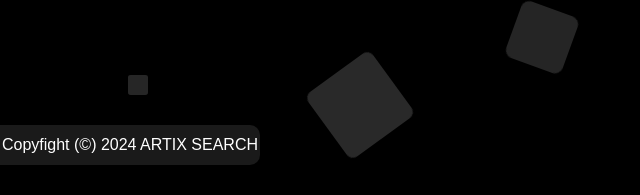
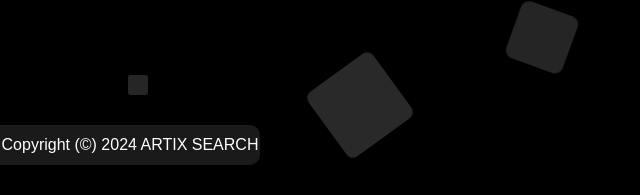
Before and after one commit to MidWay-mw/Start-Search, a plain HTML site: page index.html in a window 1280 px wide. Shown: the part 605-800 px from the top of the page, 0-640 px from the left. Drawn offline with Linux system fonts and the light colour scheme.

Commit message:
Update index.html

```diff
--- a/index.html
+++ b/index.html
@@ -45,7 +45,7 @@
             <br> Ustaw sobie tę strone jako startową gdy uruchamiasz przeglądarkę.<br><br>PC: Ustawienia > Po uruchomieniu > Otwórz konkretną strone... > wpisz link do tej strony<br><br>Android: Ustawienia > Strona główna > Wpisz niestandardowy adres... > wpisz link do tej strony<br><br>(Nie jest to pełnoprawna wyszukiwarka a tylko strona startowa)
             <button onclick="closeNotification()" id="close">X</button>
         </div></div>
-          <a href="/LICENSE" id="footer">Copyfight (©) 2024 ARTIX SEARCH</a>
+          <a href="/LICENSE" id="footer">Copyright (©) 2024 ARTIX SEARCH</a>
     <script src="script.js"></script>
 </body>
 </html>
```
